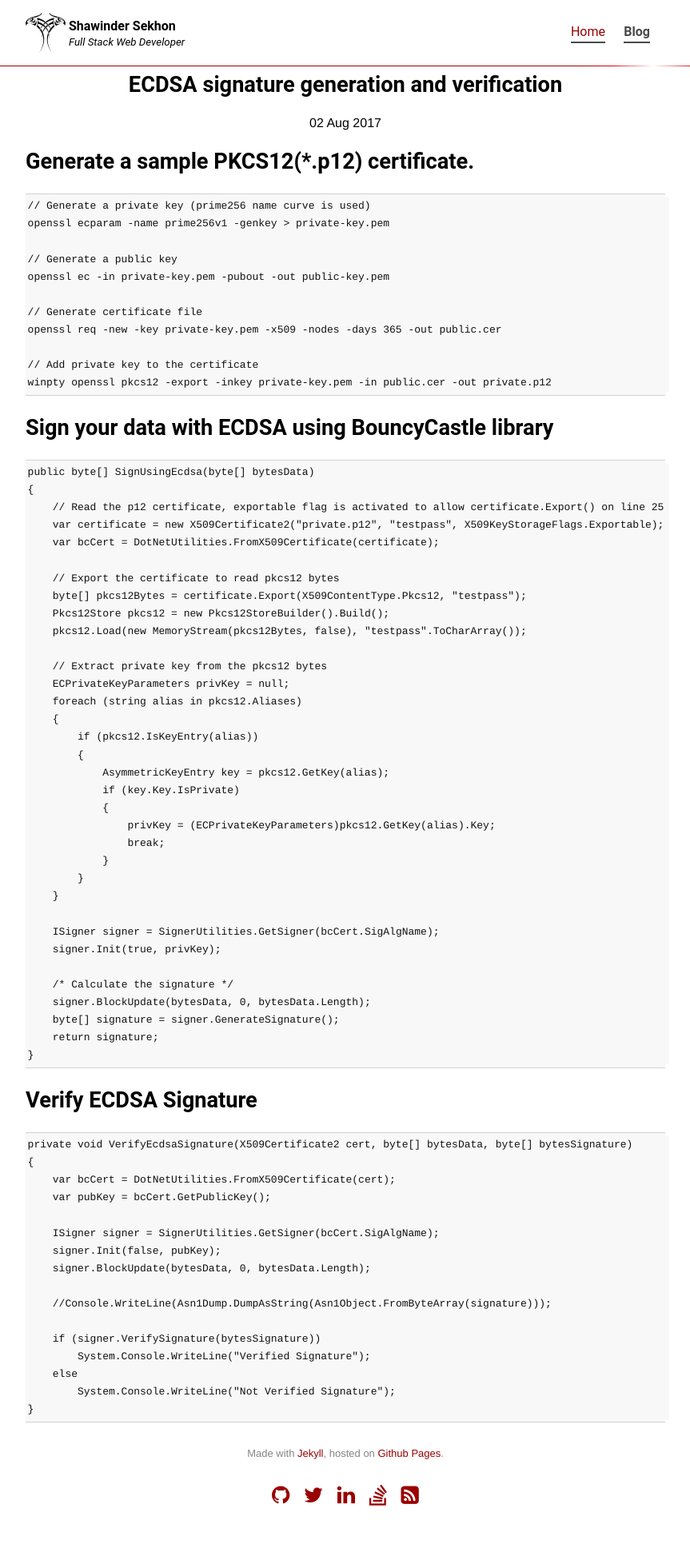
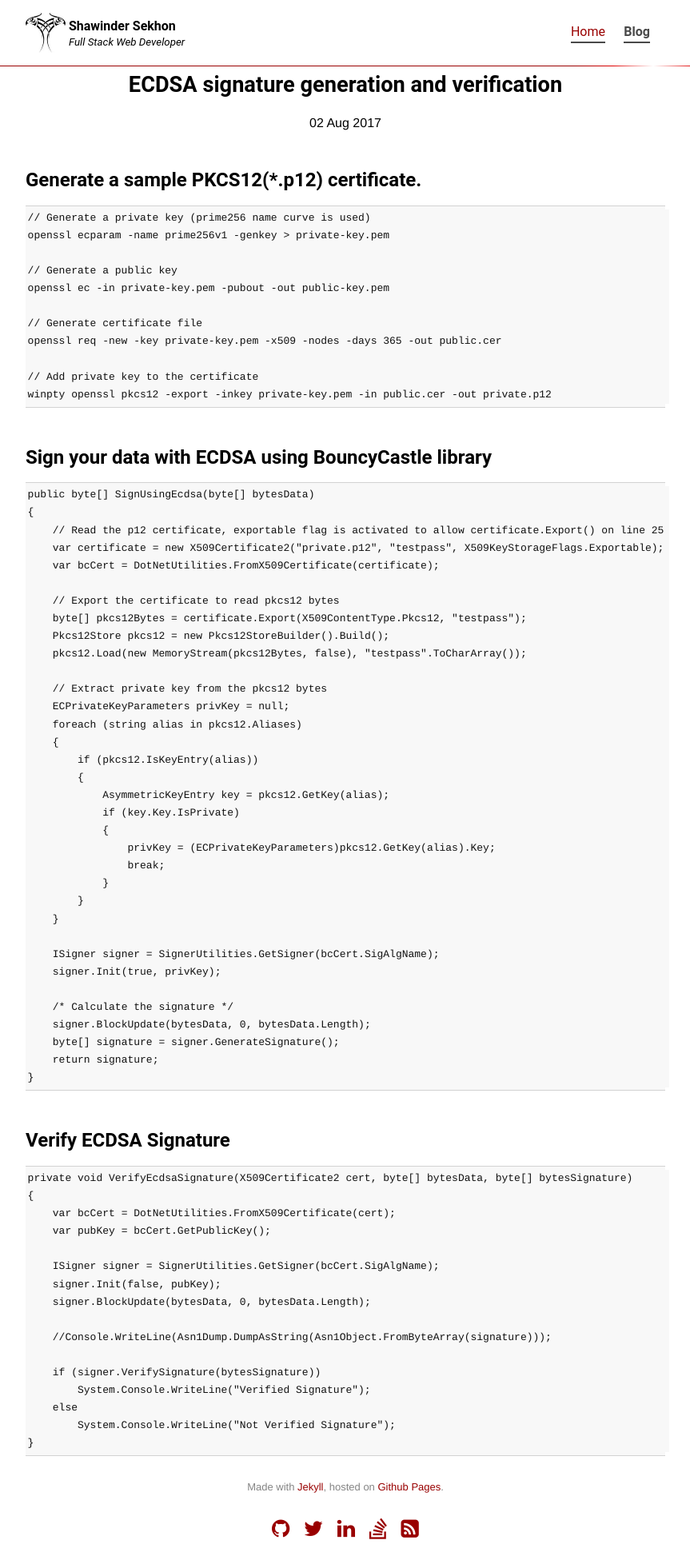
Before and after one commit to shawinder/shawinder.github.io, a Jekyll site: the page built from _posts/2017-08-02-sign-data-using-ecdsa-and-bouncy-castle.md, in a window 1280 px wide. Shown: the whole page at 80% size, without its empty margins (208-1071 px from the left). Built offline with Jekyll 4.4.1, drawn with Linux system fonts in a browser that asks for light colours; nearby versions of some CDN libraries; comment, search, counter and statistics services are not loaded; before the commit the page ends 1909 px from its top, so only the background shows below that.

````diff
--- a/_posts/2017-08-02-sign-data-using-ecdsa-and-bouncy-castle.md
+++ b/_posts/2017-08-02-sign-data-using-ecdsa-and-bouncy-castle.md
@@ -9,7 +9,7 @@ date: 2017-08-02
 header_desc: ECDSA signature generation and verification
 ---
 
-# Generate a sample PKCS12(*.p12) certificate.
+## Generate a sample PKCS12(*.p12) certificate.
 
 ```
 // Generate a private key (prime256 name curve is used)
@@ -25,7 +25,7 @@ openssl req -new -key private-key.pem -x509 -nodes -days 365 -out public.cer
 winpty openssl pkcs12 -export -inkey private-key.pem -in public.cer -out private.p12
 ```
 
-# Sign your data with ECDSA using BouncyCastle library
+## Sign your data with ECDSA using BouncyCastle library
 
 ```
 public byte[] SignUsingEcdsa(byte[] bytesData)
@@ -64,7 +64,7 @@ public byte[] SignUsingEcdsa(byte[] bytesData)
 }
 ```
 
-# Verify ECDSA Signature
+## Verify ECDSA Signature
 
 ```
 private void VerifyEcdsaSignature(X509Certificate2 cert, byte[] bytesData, byte[] bytesSignature)
````
